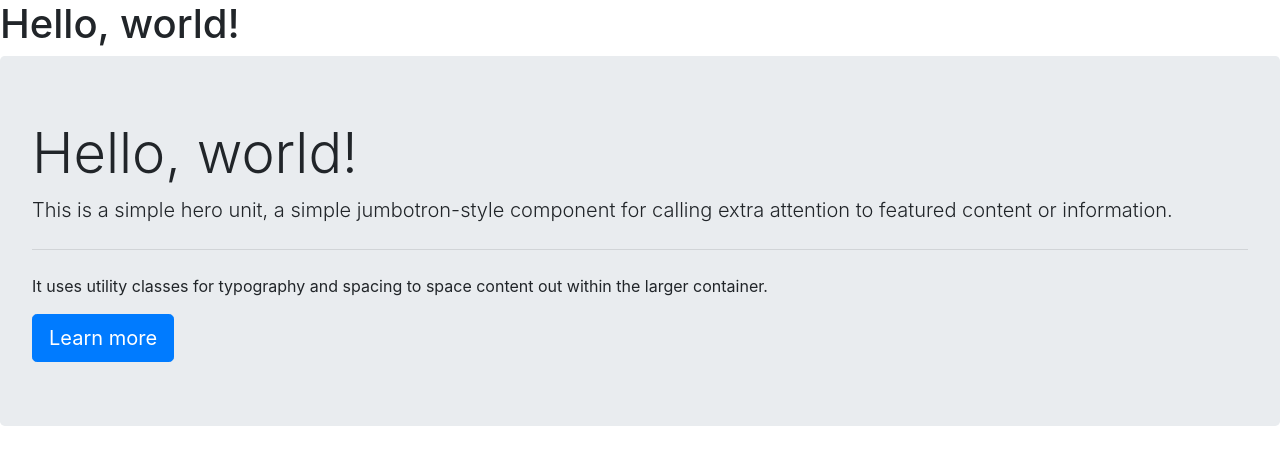
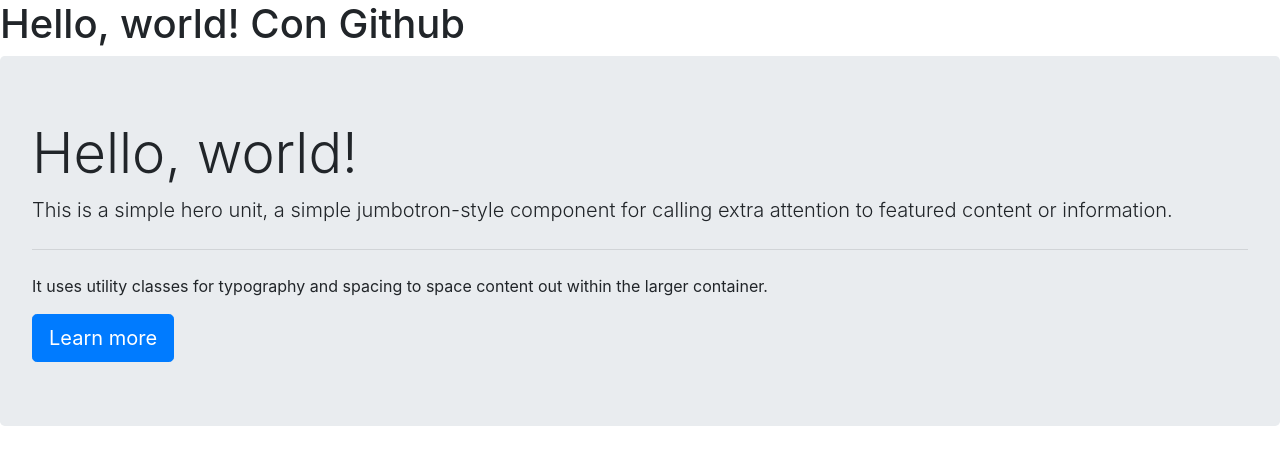
Before and after one commit to alcaram07/prueba2, a plain HTML site: page docs/index.html in a window 1280 px wide. Drawn offline with nearby package versions, Linux system fonts and the light colour scheme.

Commit message:
midifico h1 bien

```diff
--- a/docs/index.html
+++ b/docs/index.html
@@ -8,10 +8,10 @@
     <!-- Bootstrap CSS -->
     <link rel="stylesheet" href="https://stackpath.bootstrapcdn.com/bootstrap/4.5.2/css/bootstrap.min.css" integrity="sha384-JcKb8q3iqJ61gNV9KGb8thSsNjpSL0n8PARn9HuZOnIxN0hoP+VmmDGMN5t9UJ0Z" crossorigin="anonymous">
 
-    <title>Hello, world! Con Github</title>
+    <title>Hello, world!</title>
   </head>
   <body>
-    <h1>Hello, world!</h1>
+    <h1>Hello, world!  Con Github</h1>
     <div class="jumbotron">
         <h1 class="display-4">Hello, world!</h1>
         <p class="lead">This is a simple hero unit, a simple jumbotron-style component for calling extra attention to featured content or information.</p>
```
